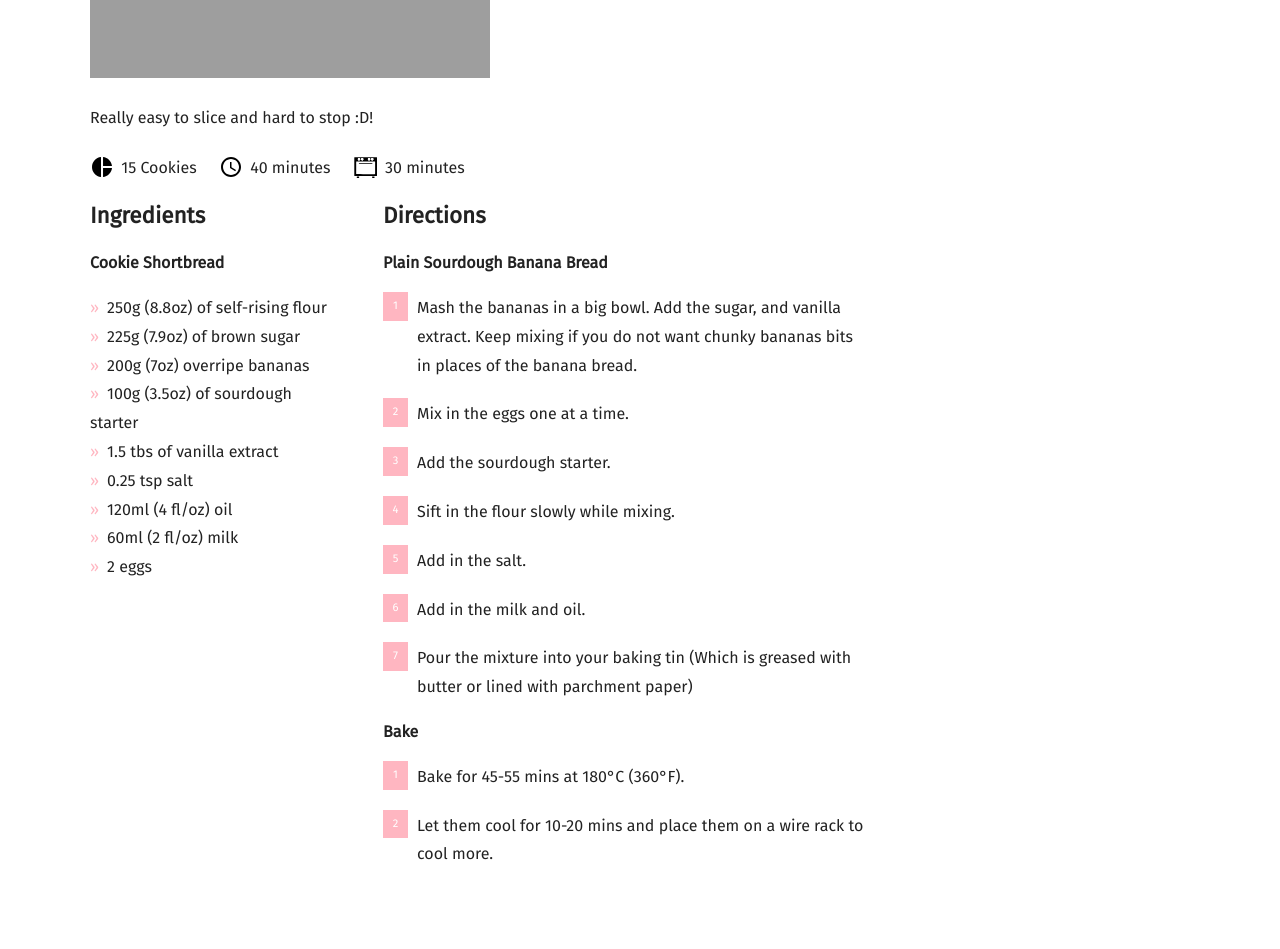
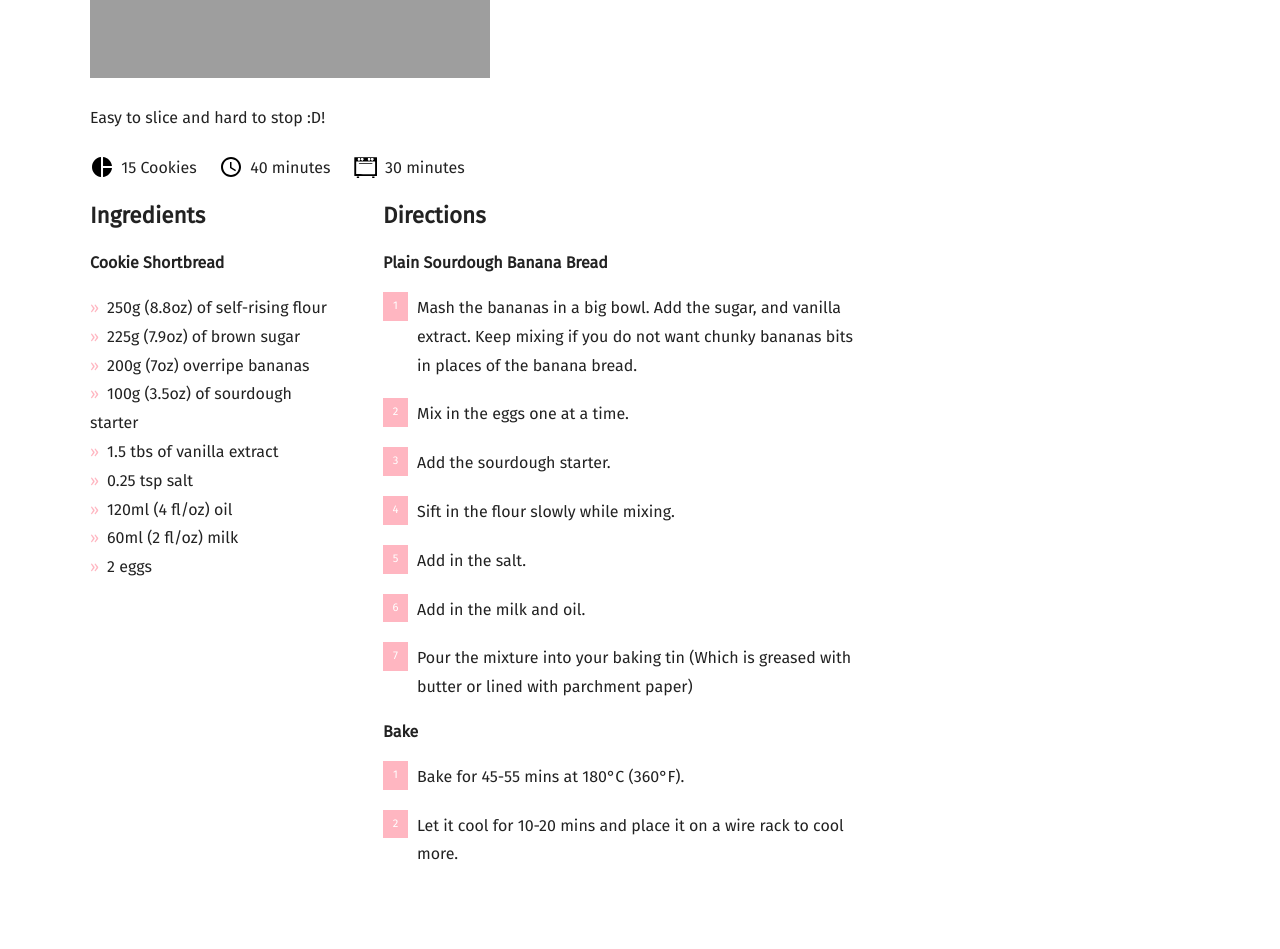
Before and after one commit to mcginleyireland/irishbaking.github.io, a Jekyll site: the page built from _posts/2020-10-03-plain-sourdough-banana-bread.md, in a window 1280 px wide and 1400 px high, scrolled down 1197 px. Shown: the part 181-1130 px from the top of the window. Built offline with Jekyll 4.4.1, drawn with Linux system fonts in a browser that asks for light colours; nearby versions of some CDN libraries; some web fonts are replaced.

Commit message:
Updating the wording of the sourdough banana bread.

```diff
--- a/_posts/2020-10-03-plain-sourdough-banana-bread.md
+++ b/_posts/2020-10-03-plain-sourdough-banana-bread.md
@@ -34,7 +34,7 @@ recipe:
     **Bake**
 
     1. Bake for 45-55 mins at 180°C (360°F).
-    2. Let them cool for 10-20 mins and place them on a wire rack to cool more.
+    2. Let it cool for 10-20 mins and place it on a wire rack to cool more.
 
 ---
 Banana Bread and Sourdough, my two favourite things brought together. Really enjoyed this one.
@@ -45,4 +45,4 @@ Really liked the combo of the banana bread and the sourdough. Smells so good.
 
 ![Cake](https://irishbaking.ie/images/Banana_Breads/Plain_Sourdough_Banana_Bread/Image_3.jpg)
 
-Really easy to slice and hard to stop :D!
+Easy to slice and hard to stop :D!
```
